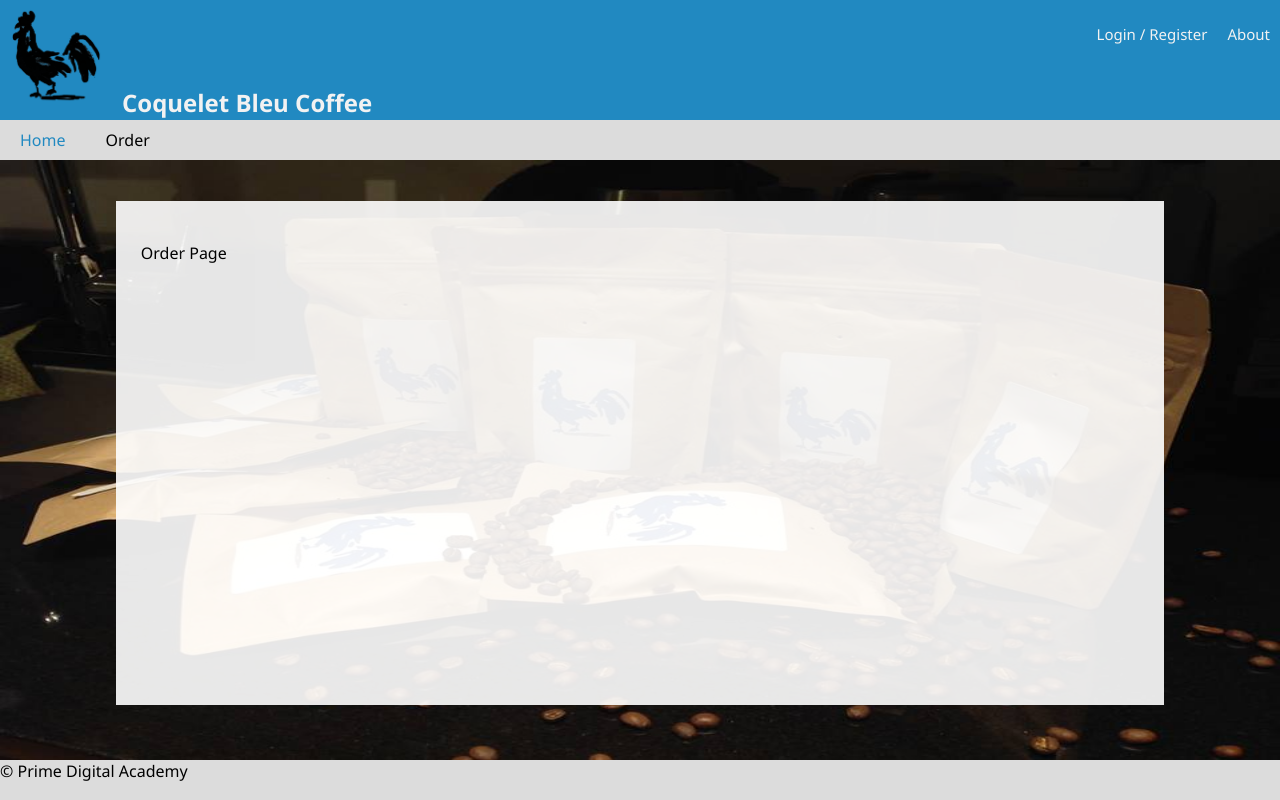
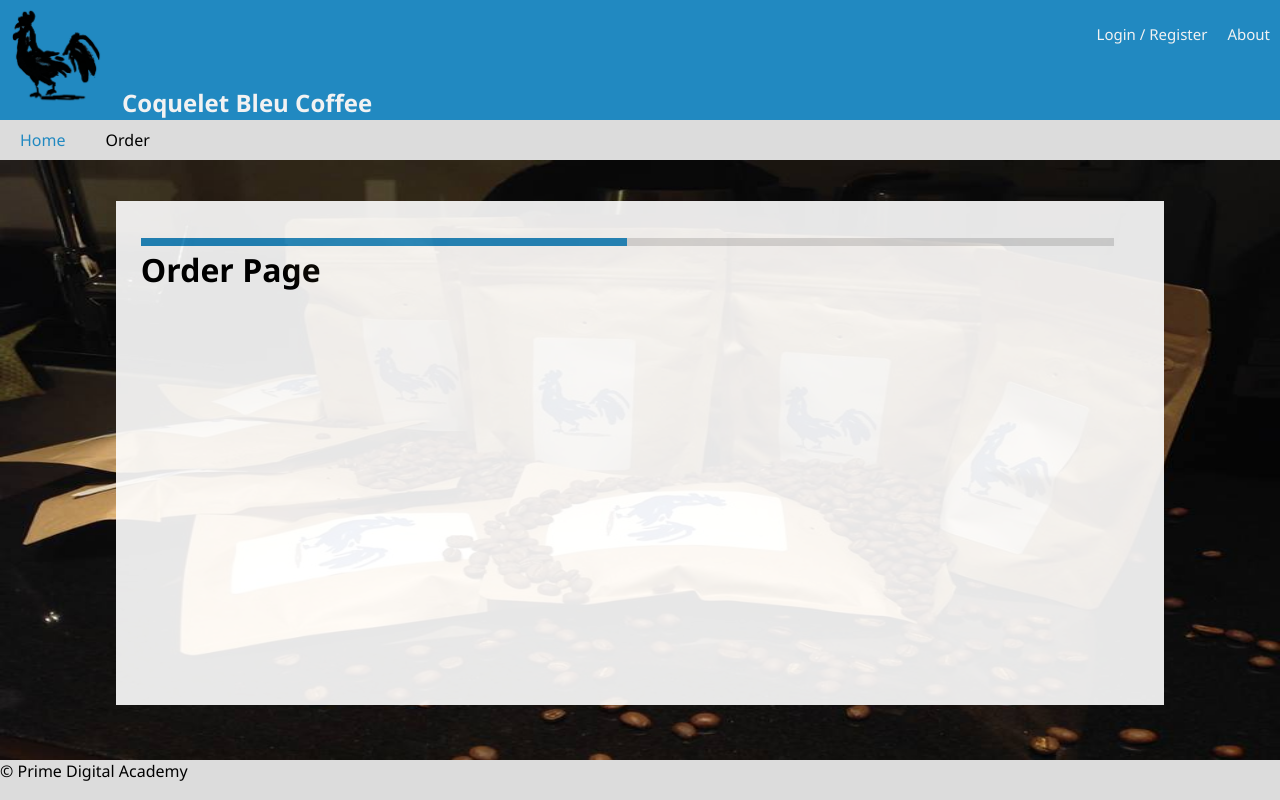
Before and after one commit to cbrenberg/coquelet-bleu, a React (Create React App) app: page /#/order in a window 1280 px wide. Built offline with nearby package versions, Linux system fonts and the light colour scheme; no server answers.

Commit message:
create order page template components, style progress bar

```diff
--- a/src/components/InfoPage/InfoPage.js
+++ /dev/null
@@ -1,16 +0,0 @@
-import React from 'react';
-
-// This is one of our simplest components
-// It doesn't have local state, so it can be a function component.
-// It doesn't dispatch any redux actions or display any part of redux state
-// or even care what the redux state is, so it doesn't need 'connect()'
-
-const InfoPage = () => (
-  <div>
-    <p>
-      Info Page
-    </p>
-  </div>
-);
-
-export default InfoPage;
--- a/src/components/OrderPage/OrderPage.js
+++ b/src/components/OrderPage/OrderPage.js
@@ -1,5 +1,6 @@
 import React from 'react';
 import './OrderPage.css';
+import OrderProgressBar from '../OrderProgressBar/OrderProgressBar';
 
 // This is one of our simplest components
 // It doesn't have local state, so it can be a function component.
@@ -8,9 +9,10 @@ import './OrderPage.css';
 
 const OrderPage = () => (
   <div id="orderPage">
-    <p>
+    <OrderProgressBar />
+    <h1>
       Order Page
-    </p>
+    </h1>
   </div>
 );
 
--- /dev/null
+++ b/src/components/OrderProgressBar/OrderProgressBar.css
@@ -0,0 +1,13 @@
+progress {
+  height: 1vh;
+  width: 76vw;
+  background-color: white;
+}
+
+progress::-webkit-progress-bar {
+  background-color: gainsboro;
+}
+progress::-webkit-progress-value {
+  background-color: #2189c1;
+  transition: width 1s;
+}
--- /dev/null
+++ b/src/components/OrderProgressBar/OrderProgressBar.js
@@ -0,0 +1,19 @@
+import React, { Component } from 'react';
+import {connect} from 'react-redux';
+import './OrderProgressBar.css';
+
+class HomePage extends Component {
+
+
+
+  render() {
+    return (
+      //TODO: set value based on redux store 'progress'
+        <progress value='50' max='100' />
+    )
+  }
+}
+
+const mapStateToProps = ({state}) => ({state})
+
+export default connect(mapStateToProps)(HomePage);
```
Also changed, not shown: src/components/AboutPage/AboutPage.js (deleted, +0 -18 lines), src/components/OrderFormNav/OrderFormNav.css (added), src/components/OrderFormNav/OrderFormNav.js (added), src/components/OrderOrigin1/OrderOrigin1.js (added).
